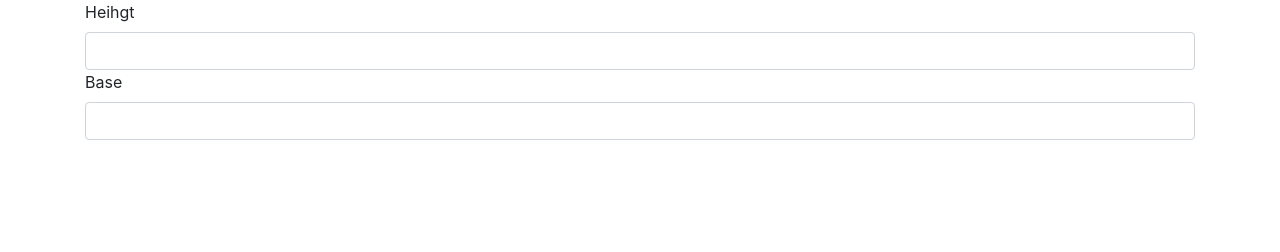
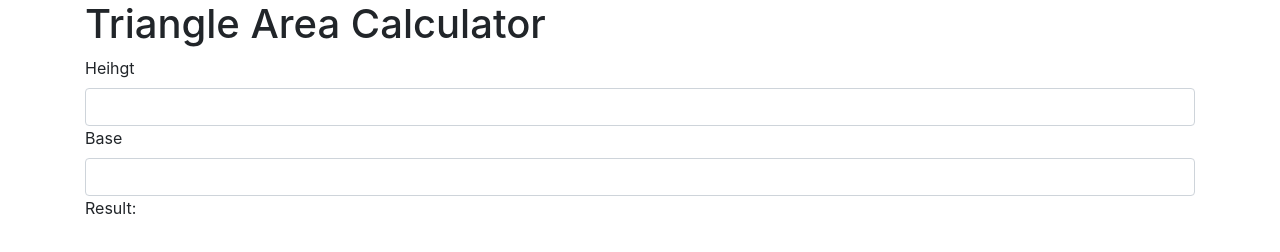
Before and after one commit to KirillBaybara/triangle-area, a plain HTML site: page index.html in a window 1280 px wide. Drawn offline with nearby package versions, Linux system fonts and the light colour scheme.

Commit message:
add result output

```diff
--- a/index.html
+++ b/index.html
@@ -21,8 +21,12 @@
             var h = 1;
             var b = 3;
 
+            var result = document.querySelector('#result');
+            console.log(result)
+
             function computeTriangleArea() {
                 console.log((h * b) / 2);
+                result.innerHTML = (h * b) / 2;
             }
 
             // 1. Получить элемент
@@ -49,6 +53,7 @@
     </script>
     <body>
         <div class="container">
+            <h1>Triangle Area Calculator</h1>
             <div>
                 <label for="height-input">Heihgt</label>
                 <input class="form-control" id="height-input" type="text">
@@ -57,6 +62,9 @@
                 <label for="base-input">Base</label>
                 <input class="form-control" id="base-input" type="text">
             </div>
+            <div>
+                Result: <span id="result"></span>
+            </div>
         </div>
     </body>
 </html>
```
